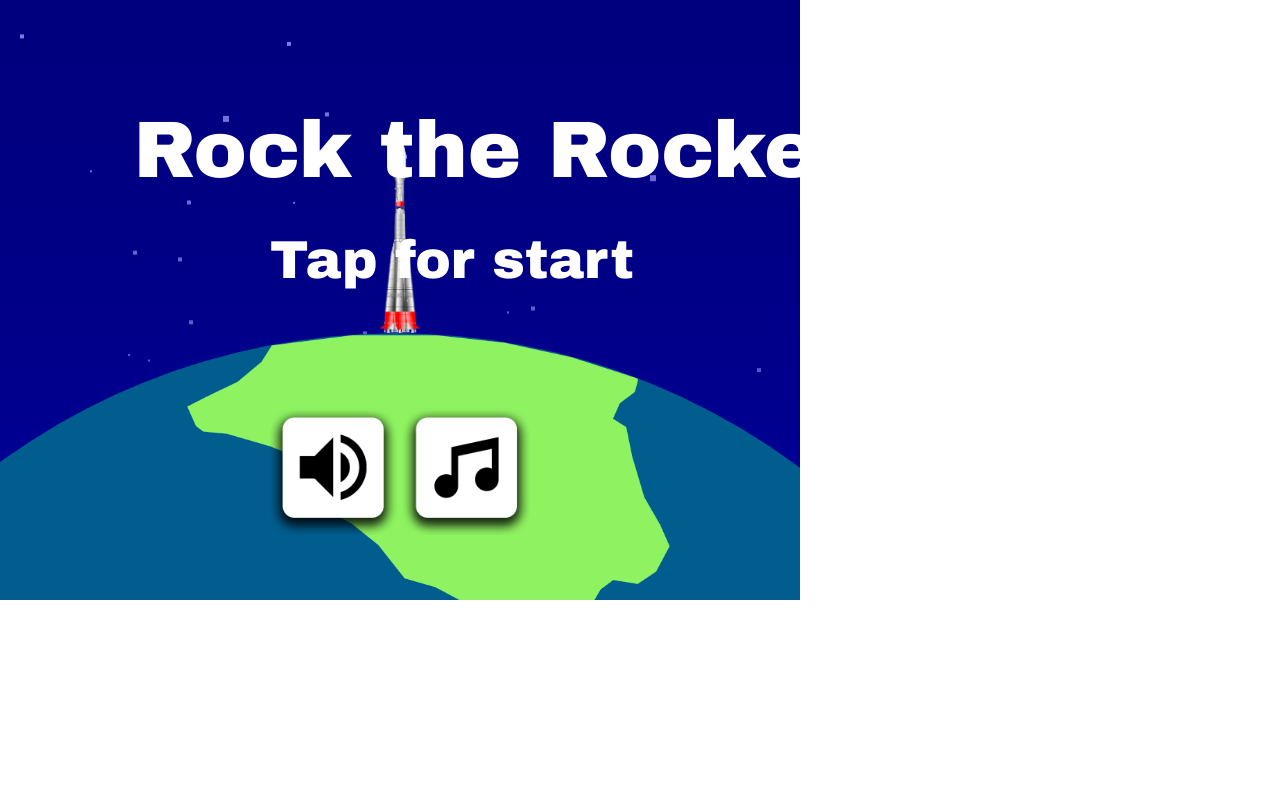
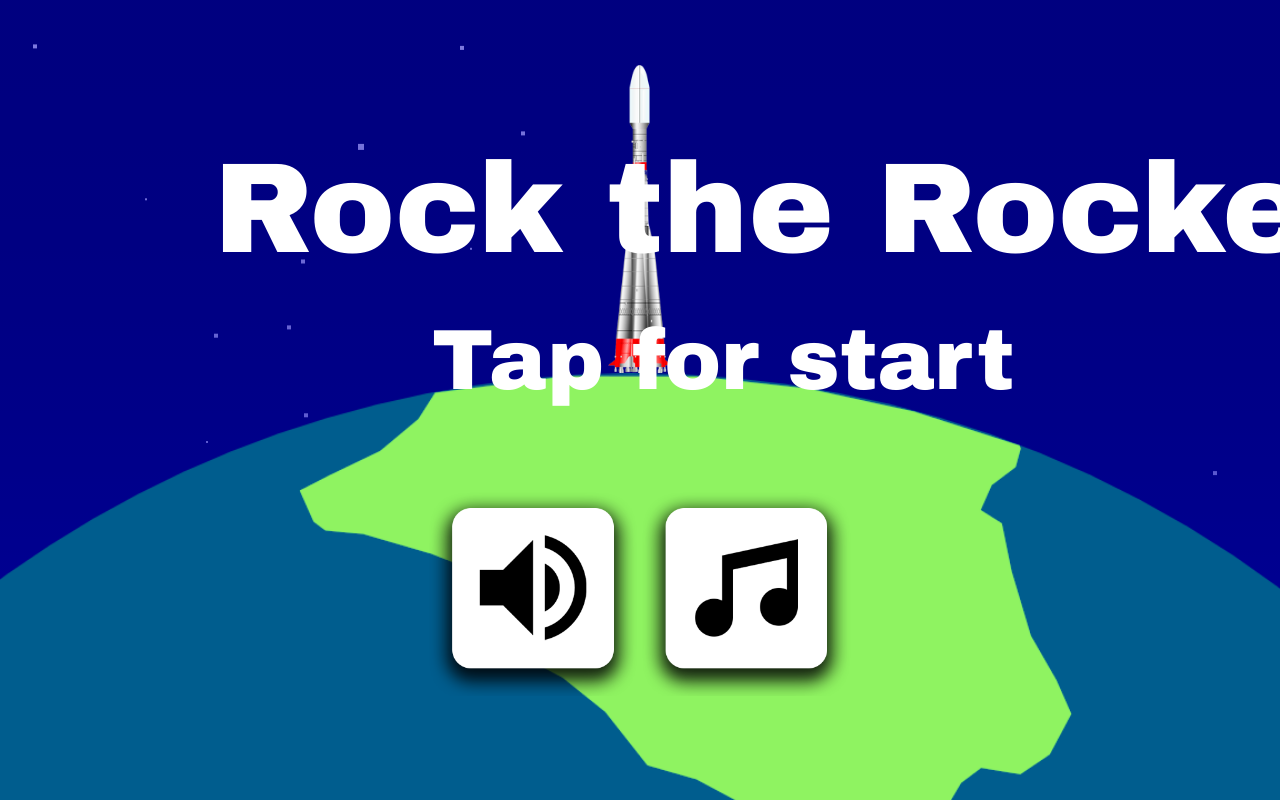
Before and after one commit to eugene-sukhodolskiy/rock-the-rocket, a plain HTML site: page index.html in a window 1280 px wide. Drawn offline with Linux system fonts and the light colour scheme; animation ran at ten frames a second.

Commit message:
no message

```diff
--- a/config.xml
+++ b/config.xml
@@ -29,11 +29,11 @@
     <preference name="fullscreen"                 value="true" />           <!-- all: hides the status bar at the top of the screen -->
     <preference name="webviewbounce"              value="true" />           <!-- ios: control whether the screen 'bounces' when scrolled beyond the top -->
     <preference name="prerendered-icon"           value="true" />           <!-- ios: if icon is prerendered, iOS will not apply it's gloss to the app's icon on the user's home screen -->
-    <preference name="stay-in-webview"            value="false" />          <!-- ios: external links should open in the default browser, 'true' would use the webview the app lives in -->
+    <preference name="stay-in-webview"            value="true" />          <!-- ios: external links should open in the default browser, 'true' would use the webview the app lives in -->
     <preference name="ios-statusbarstyle"         value="black-opaque" />   <!-- ios: black-translucent will appear black because the PhoneGap webview doesn't go beneath the status bar -->
     <preference name="detect-data-types"          value="true" />           <!-- ios: controls whether data types (such as phone no. and dates) are automatically turned into links by the system -->
     <preference name="exit-on-suspend"            value="false" />          <!-- ios: if set to true, app will terminate when home button is pressed -->
-    <preference name="show-splash-screen-spinner" value="true" />           <!-- ios: if set to false, the spinner won't appear on the splash screen during app loading -->
+    <preference name="show-splash-screen-spinner" value="false" />           <!-- ios: if set to false, the spinner won't appear on the splash screen during app loading -->
     <preference name="auto-hide-splash-screen"    value="true" />           <!-- ios: if set to false, the splash screen must be hidden using a JavaScript API -->
     <preference name="disable-cursor"             value="false" />          <!-- blackberry: prevents a mouse-icon/cursor from being displayed on the app -->
     <preference name="android-installLocation"    value="auto" />           <!-- android: app install location. 'auto' will choose. 'internalOnly' is device memory. 'preferExternal' is SDCard. -->
--- a/js/app.js
+++ b/js/app.js
@@ -1,5 +1,5 @@
-var width = window.screen.width;
-var height = window.screen.height;
+var width = window.innerWidth;
+var height = window.innerHeight;
 
 var pjs = new PointJS(width, height, {backgroundColor : "black"});
 // pjs.modules.import('js/particles.js', function () {
--- a/js/game/audio.js
+++ b/js/game/audio.js
@@ -5,5 +5,5 @@ var Glasses = [
 	pjs.audio.newAudio('audio/glass4.mp3', .6),
 ];
 
-var BackgroundAudio = pjs.audio.newAudio('audio/background.mp3', .8);
+var BackgroundAudio = pjs.audio.newAudio('audio/background.mp3', 1);
 BackgroundAudio.setNextPlay(BackgroundAudio);
```
Also changed, not shown: index.html (+2 -2 lines).
